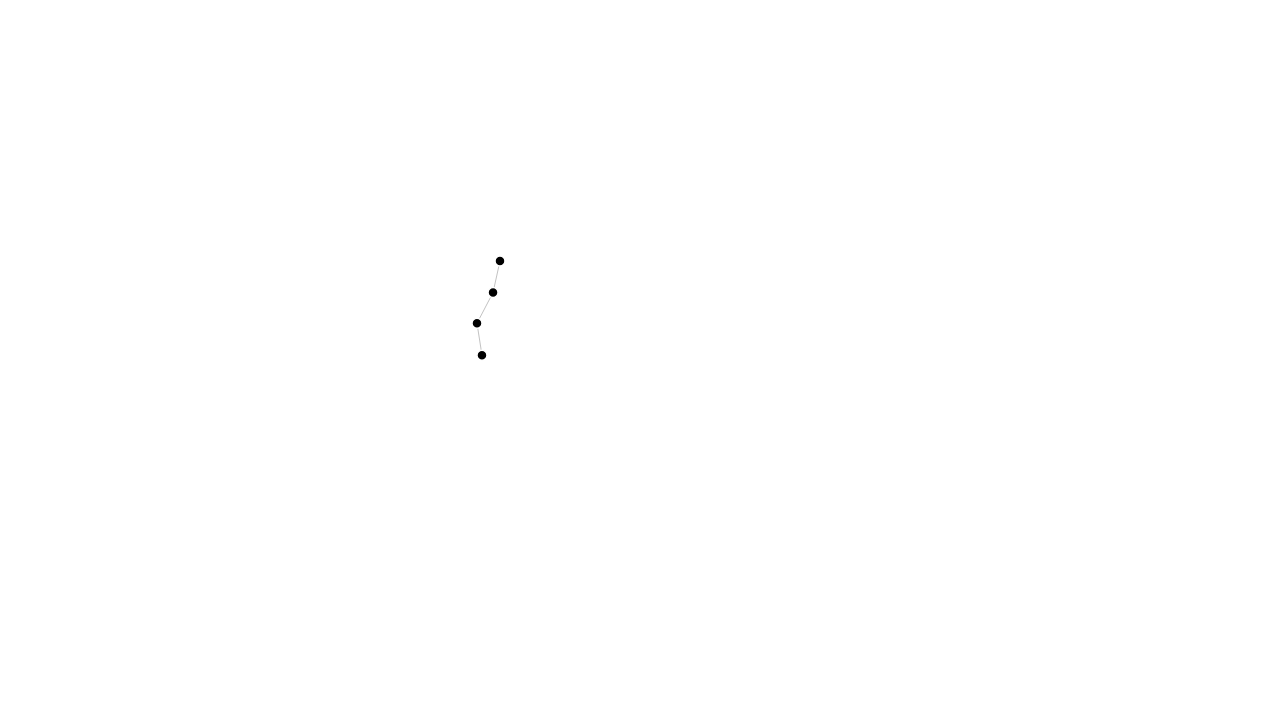
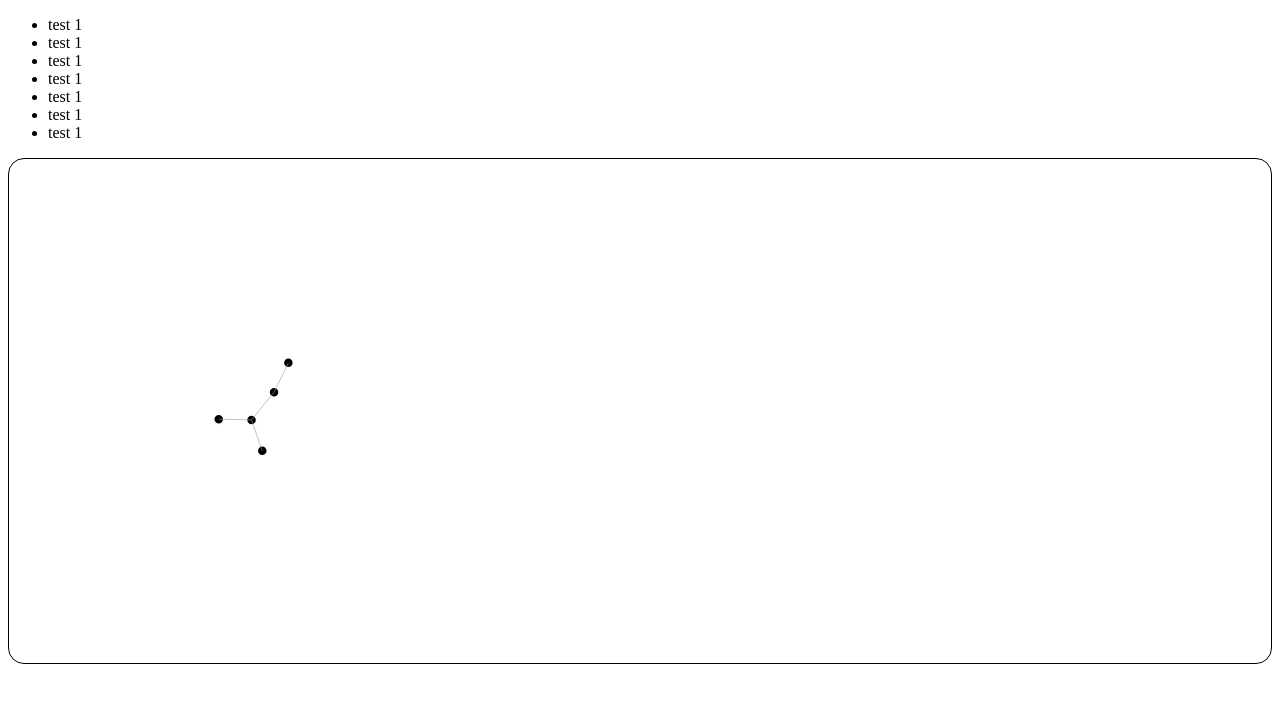
Before and after one commit to Aadityaza/node-goal, a website: page index.html in a window 1280 px wide. Drawn offline with nearby package versions, Linux system fonts and the light colour scheme.

Commit message:
Implimentation : Created a new branch

```diff
--- a/index.html
+++ b/index.html
@@ -9,19 +9,30 @@
     </style>
 </head>
 <body>
-    <svg width="960" height="600"></svg>
+    <ul>
+        <li style="cursor:pointer">test 1</li>
+        <li style="cursor:pointer">test 1</li>
+        <li style="cursor:pointer">test 1</li>
+        <li style="cursor:pointer">test 1</li>
+        <li style="cursor:pointer">test 1</li>
+        <li style="cursor:pointer">test 1</li>
+        <li style="cursor:pointer">test 1</li>
+    </ul>
+    <div style="border:1px solid black; border-radius:16px">
+    <svg width="500" height="500"></svg>
+    </div>
     <script>
         // D3.js code goes here
-        var svg = d3.select("svg"),
-    width = +svg.attr("width"),
+    let svg = d3.select("svg"),
+     width = +svg.attr("width"),
     height = +svg.attr("height");
 
 var nodes = [
-    {id: 1}, {id: 2}, {id: 3}, {id: 4}
+    {id: 1}, {id: 2}, {id: 3}, {id: 4}, {id: 5}
 ];
 
 var links = [
-    {source: 1, target: 2}, {source: 1, target: 3}, {source: 2, target: 4}
+    {source: 1, target: 2}, {source: 1, target: 3}, {source: 2, target: 4}, {source:2, target:5}
 ];
 
 var simulation = d3.forceSimulation(nodes)
@@ -29,24 +40,26 @@ var simulation = d3.forceSimulation(nodes)
     .force("charge", d3.forceManyBody())
     .force("center", d3.forceCenter(width / 2, height / 2));
 
+
+var node = svg.append("g")
+    .attr("class", "nodes")
+    .selectAll("circle")
+    .data(nodes)
+    .enter().append("circle")
+    .attr("class", "node")
+    // Todo - Add logic to increment size according to number of connection
+    .attr("r", 5)
+    .call(d3.drag()
+        .on("start", dragstarted)
+        .on("drag", dragged)
+        .on("end", dragended));
+
 var link = svg.append("g")
     .attr("class", "links")
     .selectAll("line")
     .data(links)
     .enter().append("line")
     .attr("class", "link");
-
-var node = svg.append("g")
-    .attr("class", "nodes")
-    .selectAll("rect")
-    .data(nodes)
-    .enter().append("circle")
-    .attr("class", "node")
-    .attr("r", 5)
-    .call(d3.drag()
-        .on("start", dragstarted)
-        .on("drag", dragged)
-        .on("end", dragended));
 
 simulation.on("tick", () => {
     link
--- /dev/null
+++ b/package.json
@@ -0,0 +1,5 @@
+{
+  "dependencies": {
+    "http-server": "^14.1.1"
+  }
+}
--- a/style.css
+++ b/style.css
@@ -0,0 +1,3 @@
+.config{
+  background-color: white;
+}
```
Also changed, not shown: 3 other files.
